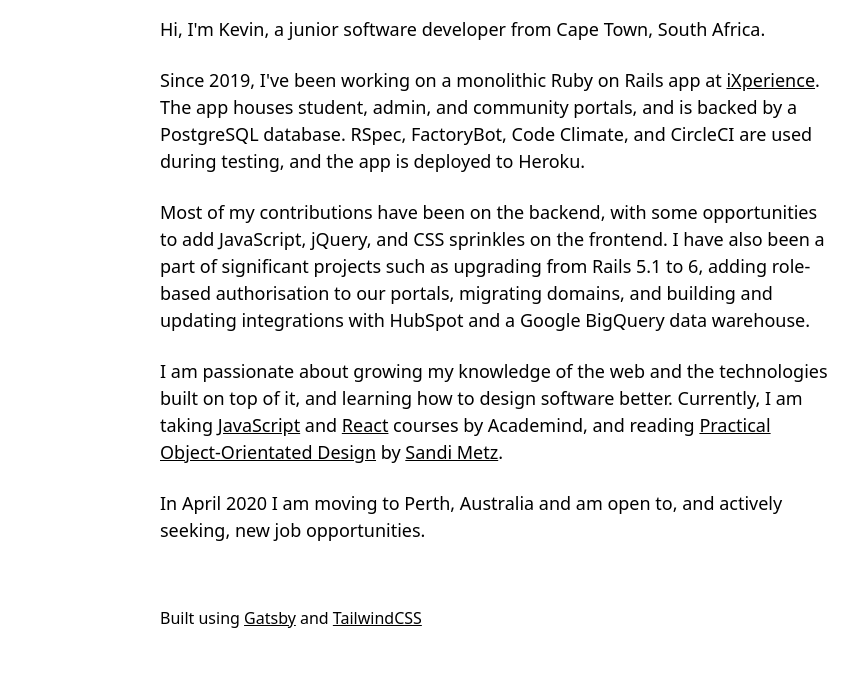
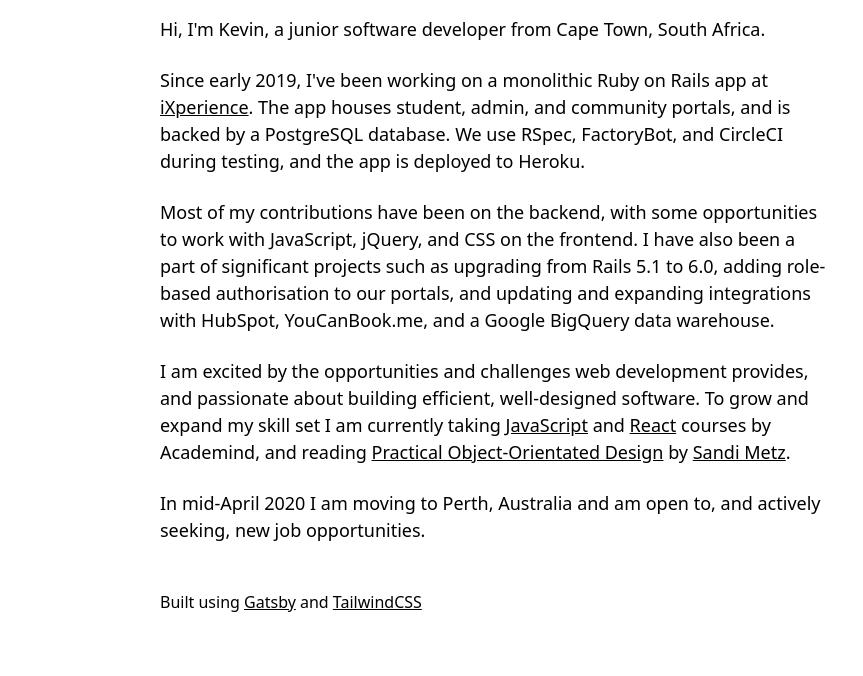
Before and after one commit to remnantkevin/remnantkevin.github.io, a Gatsby site: page / in a window 1280 px wide. Shown: the part 144-820 px from the top of the page, without its empty margins (64-927 px from the left). Built offline with nearby package versions, Linux system fonts and the light colour scheme; Gatsby itself is replaced by a stand-in of ours.

Commit message:
Update main page text and add SEO for title

```diff
--- a/package.json
+++ b/package.json
@@ -10,7 +10,7 @@
     "gatsby-plugin-manifest": "^2.2.39",
     "gatsby-plugin-offline": "^3.0.32",
     "gatsby-plugin-postcss": "^2.1.20",
-    "gatsby-plugin-react-helmet": "^3.1.21",
+    "gatsby-plugin-react-helmet": "^3.1.22",
     "gatsby-plugin-sharp": "^2.4.3",
     "gatsby-source-filesystem": "^2.1.46",
     "gatsby-transformer-sharp": "^2.3.13",
--- a/src/pages/index.js
+++ b/src/pages/index.js
@@ -2,13 +2,16 @@ import React from "react"
 
 import { Link } from "gatsby"
 
-import headshot from "../images/kevin-elliott.jpg"
+import SEO from "../components/seo"
+import headshot from "../images/kevin-elliott.png"
 import github from "../images/github-logo.png"
 import linkedin from "../images/linkedin-logo.png"
 import twitter from "../images/twitter-logo.png"
 
 
 export default () => (
+  <div>
+    <SEO />
     <div className="sticky-footer-container py-8 lg:py-12 px-6 md:px-16 lg:px-24 font-sans text-black leading-tight antialiased">
       <header>
         <div className="flex md:block lg:flex items-center">
@@ -56,22 +59,22 @@ export default () => (
               Hi, I'm Kevin, a junior software developer from Cape Town, South Africa.
             </p>
             <p>
-            Since 2019, I've been working on a monolithic Ruby on Rails app at
+              Since early 2019, I've been working on a monolithic Ruby on Rails app at
               {" "}<a href="https://www.ixperience.co/" target="_blank" className="underline" rel="noopener noreferrer">iXperience</a>.
               The app houses student, admin, and community portals, and is backed by a PostgreSQL database.
-            RSpec, FactoryBot, Code Climate, and CircleCI are used during testing, and the app is deployed to Heroku.
+              We use RSpec, FactoryBot, and CircleCI during testing, and the app is deployed to Heroku.
             </p>
             <p>
-            Most of my contributions have been on the backend, with some opportunities to add
-            JavaScript, jQuery, and CSS sprinkles on the frontend.
-            I have also been a part of significant projects such as upgrading from Rails 5.1 to 6, adding role-based
-            authorisation to our portals, migrating domains, and building and updating integrations with HubSpot
+              Most of my contributions have been on the backend, with some opportunities to work with
+              JavaScript, jQuery, and CSS on the frontend.
+              I have also been a part of significant projects such as upgrading from Rails 5.1 to 6.0, adding role-based
+              authorisation to our portals, and updating and expanding integrations with HubSpot, YouCanBook.me,
               and a Google BigQuery data warehouse.
             </p>
             <p>
-            I am passionate about growing my knowledge of the web and the technologies built on top of it, and
-            learning how to design software better.
-            Currently, I am taking
+              I am excited by the opportunities and challenges web development provides,
+              and passionate about building efficient, well-designed software.
+              To grow and expand my skill set I am currently taking
               {" "}<a href="https://acad.link/js" target="_blank" className="underline" rel="noopener noreferrer">JavaScript</a>{" "}
               and
               {" "}<a href="https://acad.link/reactjs" target="_blank" className="underline" rel="noopener noreferrer">React</a>{" "}
@@ -80,16 +83,17 @@ export default () => (
               by {" "}<a href="https://www.sandimetz.com" target="_blank" className="underline" rel="noopener noreferrer">Sandi Metz</a>.
             </p>
             <p>
-            In April 2020 I am moving to Perth, Australia and am open to, and actively seeking, new job
+              In mid-April 2020 I am moving to Perth, Australia and am open to, and actively seeking, new job
               opportunities.
             </p>
           </div>
         </div>
       </div>
-    <footer className="lg:pl-32 mt-10">
+      <footer className="lg:pl-32 mt-6">
         Built using <a href="https://www.gatsbyjs.org/" target="_blank" className="underline" rel="noopener noreferrer">Gatsby</a> and
         {" "}
         <a href="https://tailwindcss.com/" target="_blank" className="underline" rel="noopener noreferrer">TailwindCSS</a>
       </footer>
     </div>
+  </div>
 )
```
Also changed, not shown: 1 other file. Lines whose indentation alone changed are shown as unchanged.
